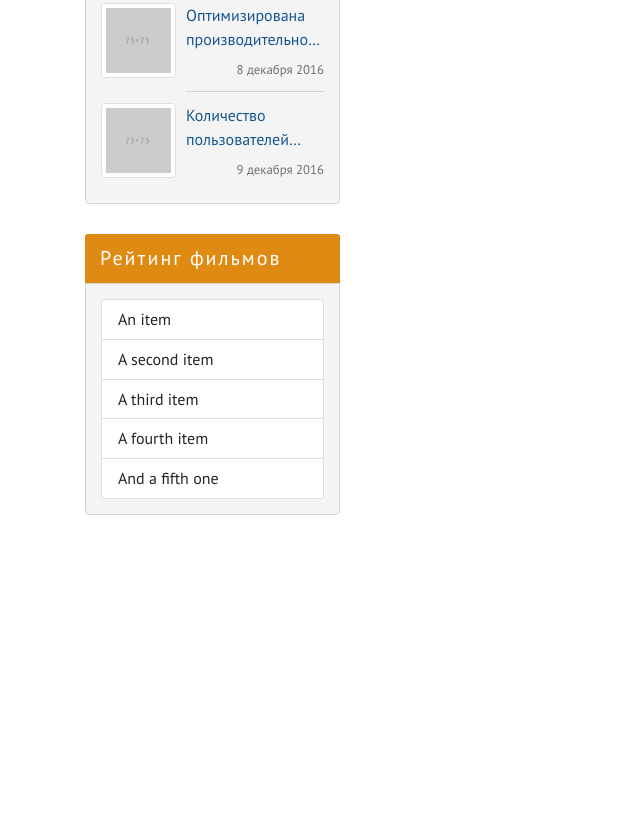
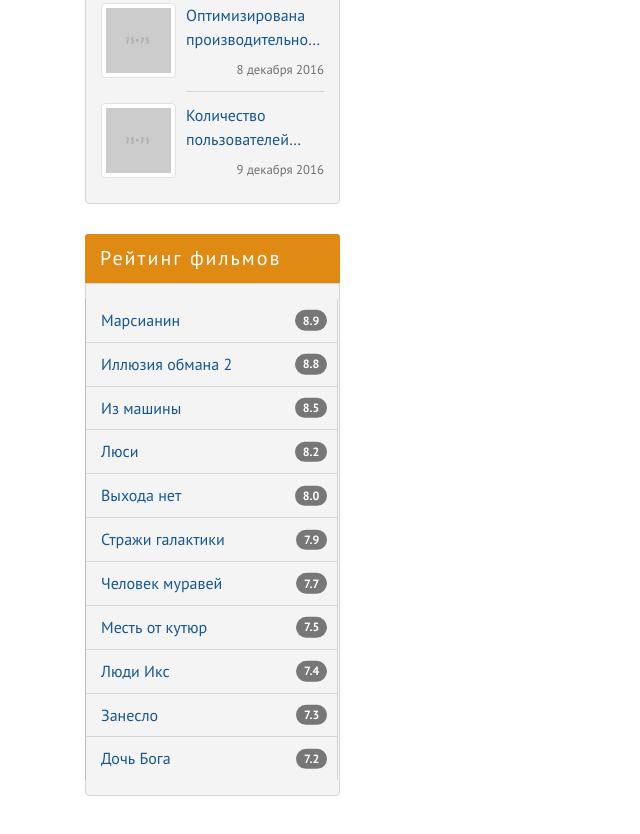
Before and after one commit to dark-st/bootstrap_project, a website: page index.html in a window 1280 px wide. Shown: the part 1606-2440 px from the top of the page, without its empty margins (0-640 px from the left). Before the commit the page ends 2231 px from the top, so only its background shows below. Drawn offline with nearby package versions, Linux system fonts and the light colour scheme.

Commit message:
top-films card is done w/o anims

```diff
--- a/assets/scss/_bootstrap-theming.scss
+++ b/assets/scss/_bootstrap-theming.scss
@@ -77,3 +77,11 @@
 .img-thumbnail {
   transition: background-color 0.25s;
 }
+
+.list-group-item-action {
+  min-width: 1%;
+}
+
+.badge {
+  background-color: #777;
+}
--- a/assets/scss/_sidebar.scss
+++ b/assets/scss/_sidebar.scss
@@ -86,3 +86,34 @@
     }
   }
 }
+
+.top-films {
+  &__body {
+    padding-left: 0 !important;
+    padding-right: 0 !important;
+  }
+
+  &__item {
+    background-color: transparent;
+    margin-left: -1px;
+    margin-right: -1px;
+    padding: 10px 55px 10px 15px;
+    color: $color-primary !important;
+
+    &:first-child {
+      border-radius: 0;
+      border-top: none;
+    }
+    &:last-child {
+      border-radius: 0;
+      border-bottom: none;
+    }
+  }
+
+  &__badge {
+    position: absolute;
+    right: 10px;
+    top: 50%;
+    transform: translatey(-50%);
+  }
+}
--- a/index.html
+++ b/index.html
@@ -251,14 +251,55 @@
                                     Рейтинг фильмов
                               </div>
                               <div class="top-films__body card-body">
-                                    <ul class="top-films__list list-group">
-                                          <li class="top-films__item list-group-item">An item</li>
-                                          <li class="top-films__item list-group-item">A second item</li>
-                                          <li class="top-films__item list-group-item">A third item</li>
-                                          <li class="top-films__item list-group-item">A fourth item</li>
-                                          <li class="top-films__item list-group-item">And a fifth one</li>
-                                    </ul>
+                                    <div class="top-films__list list-group">
+                                          <a href="#" class="top-films__item list-group-item list-group-item-action"
+                                                aria-current="true">
+                                                Марсианин
+                                                <span class="top-films__badge badge rounded-pill">8.9</span>
+                                          </a>
+                                          <a href="#" class="top-films__item list-group-item list-group-item-action">
+                                                Иллюзия обмана 2
+                                                <span class="top-films__badge badge rounded-pill">8.8</span>
+                                          </a>
+                                          <a href="#" class="top-films__item list-group-item list-group-item-action">
+                                                Из машины
+                                                <span class="top-films__badge badge rounded-pill">8.5</span>
+                                          </a>
+                                          <a href="#" class="top-films__item list-group-item list-group-item-action">
+                                                Люси
+                                                <span class="top-films__badge badge rounded-pill">8.2</span>
+                                          </a>
+                                          <a href="#" class="top-films__item list-group-item list-group-item-action">
+                                                Выхода нет
+                                                <span class="top-films__badge badge rounded-pill">8.0</span>
+                                          </a>
+                                          <a href="#" class="top-films__item list-group-item list-group-item-action">
+                                                Стражи галактики
+                                                <span class="top-films__badge badge rounded-pill">7.9</span>
+                                          </a>
+                                          <a href="#" class="top-films__item list-group-item list-group-item-action">
+                                                Человек муравей
+                                                <span class="top-films__badge badge rounded-pill">7.7</span>
+                                          </a>
+                                          <a href="#" class="top-films__item list-group-item list-group-item-action">
+                                                Месть от кутюр
+                                                <span class="top-films__badge badge rounded-pill">7.5</span>
+                                          </a>
+                                          <a href="#" class="top-films__item list-group-item list-group-item-action">
+                                                Люди Икс
+                                                <span class="top-films__badge badge rounded-pill">7.4</span>
+                                          </a>
+                                          <a href="#" class="top-films__item list-group-item list-group-item-action">
+                                                Занесло
+                                                <span class="top-films__badge badge rounded-pill">7.3</span>
+                                          </a>
+                                          <a href="#" class="top-films__item list-group-item list-group-item-action">
+                                                Дочь Бога
+                                                <span class="top-films__badge badge rounded-pill">7.2</span>
+                                          </a>
+                                    </div>
                               </div>
+
                         </div>
                   </aside>
             </div>
```
Also changed, not shown: assets/css/style.css.
